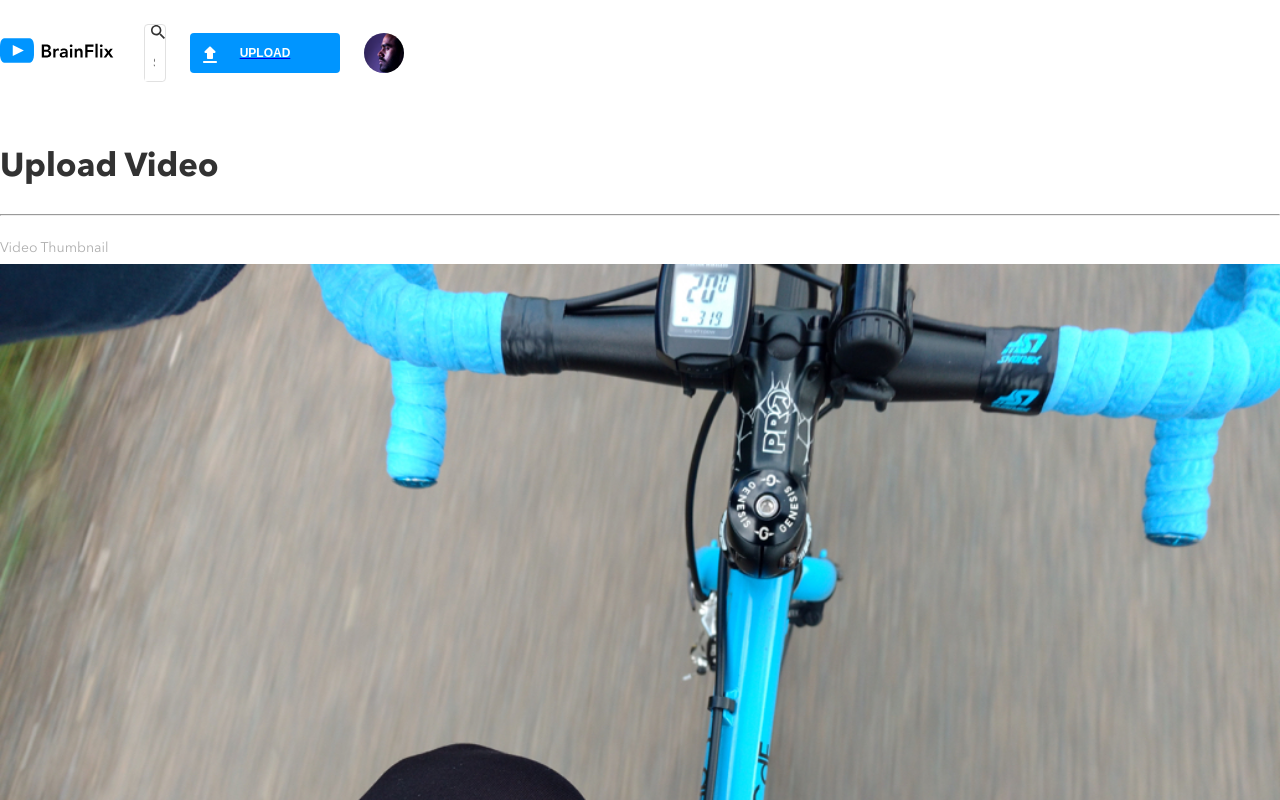
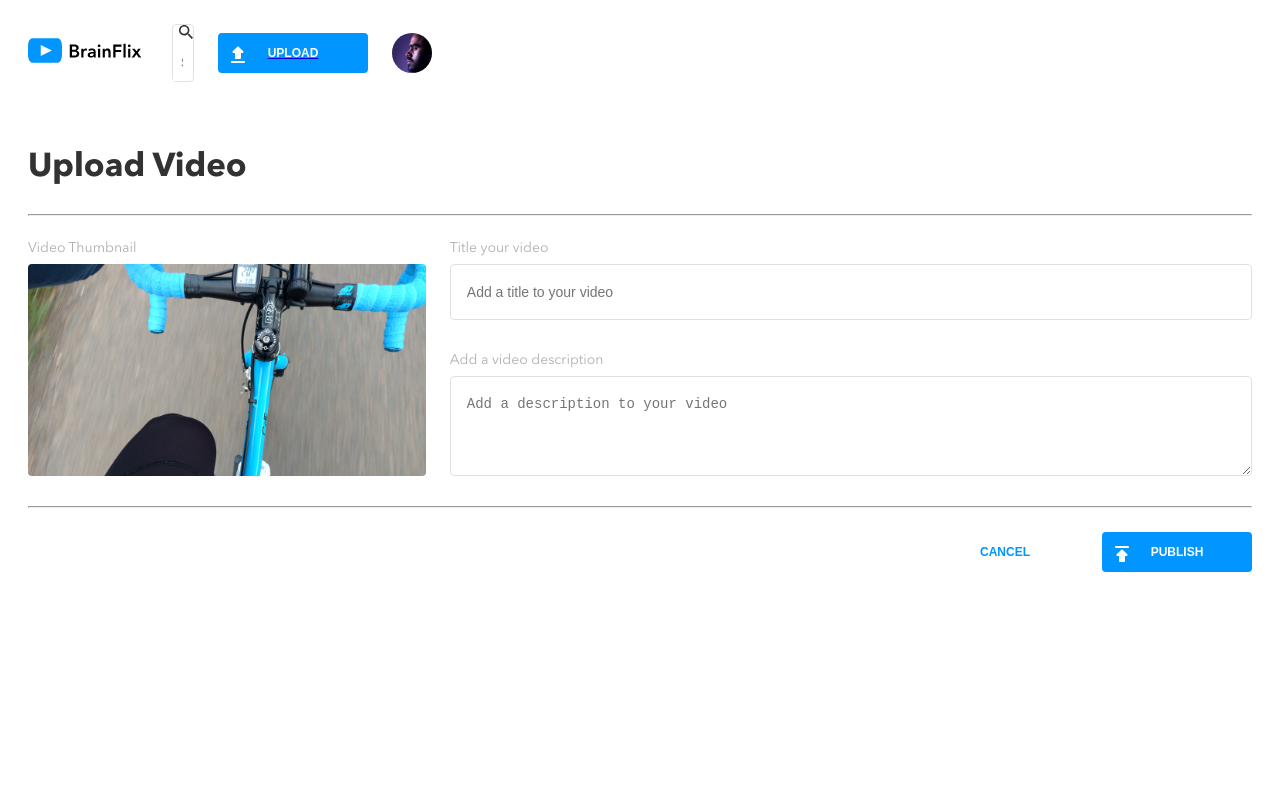
Before and after one commit to jaskaurbrar14/jasmeet-kaur-brainflix, a React (Create React App) app: page /video-upload-page in a window 1280 px wide. Shown: the top 800 px of the page. Built offline with nearby package versions, Linux system fonts and the light colour scheme.

Commit message:
finish upload page styling

```diff
--- a/src/Pages/UploadPage/UploadPage.scss
+++ b/src/Pages/UploadPage/UploadPage.scss
@@ -6,10 +6,11 @@
   @include page-width(0 1rem);
   @include tablet {
     padding: 1.5rem 0;
+    @include page-width(0 2.25rem);
   }
   @include desktop {
     @include page-width(0 auto);
-    width: 80rem;
+    width: 76.5rem;
   }
 
   &__heading {
@@ -33,7 +34,21 @@
     flex-direction: column;
     gap: 1rem;
     padding: 1rem 0;
+    @include tablet {
+      gap: 1.5rem;
+    }
+    @include desktop {
+      display: flex;
+      flex-direction: row;
+      flex-wrap: wrap;
+    }
     &-Video {
+      @include tablet {
+        width: 50%;
+      }
+      @include desktop {
+        width: 32.5%;
+      }
       &-label {
         @include text(0.8125rem, 400, 2rem, $prm-silver);
         @include tablet {
@@ -41,6 +56,8 @@
         }
       }
       &-thumbnail {
+        border-radius: 4px;
+
         display: block;
         width: 100%;
       }
@@ -49,6 +66,12 @@
       display: flex;
       flex-direction: column;
       gap: 1rem;
+      @include tablet {
+        gap: 1.5rem;
+      }
+      @include desktop {
+        flex: 1;
+      }
       &-title {
         &-label {
           @include text(0.8125rem, 400, 2rem, $prm-silver);
@@ -101,13 +124,19 @@
       stroke-width: 1px;
       color: $sec-mercury;
       @include tablet {
-        width: auto;
+        width: 100%;
+        display: block;
       }
     }
     &-cta {
+      margin-left: auto;
       display: flex;
       flex-direction: column;
       gap: 1rem;
+      @include tablet {
+        flex-direction: row;
+        gap: 4rem;
+      }
       &-cancel {
         @include text(0.75rem, 600, 1.25rem, $prm-blue);
         border: none;
@@ -135,7 +164,6 @@
 
         @include tablet {
           width: 9.375rem;
-          flex: 1 0 auto;
         }
 
         &:hover {
--- a/src/components/Header/Header.scss
+++ b/src/components/Header/Header.scss
@@ -21,7 +21,7 @@
   }
   @include desktop {
     @include page-width(0 auto);
-    width: 80rem;
+    width: 76.5rem;
   }
   &-logo {
     flex: 0 0 100%;
```
